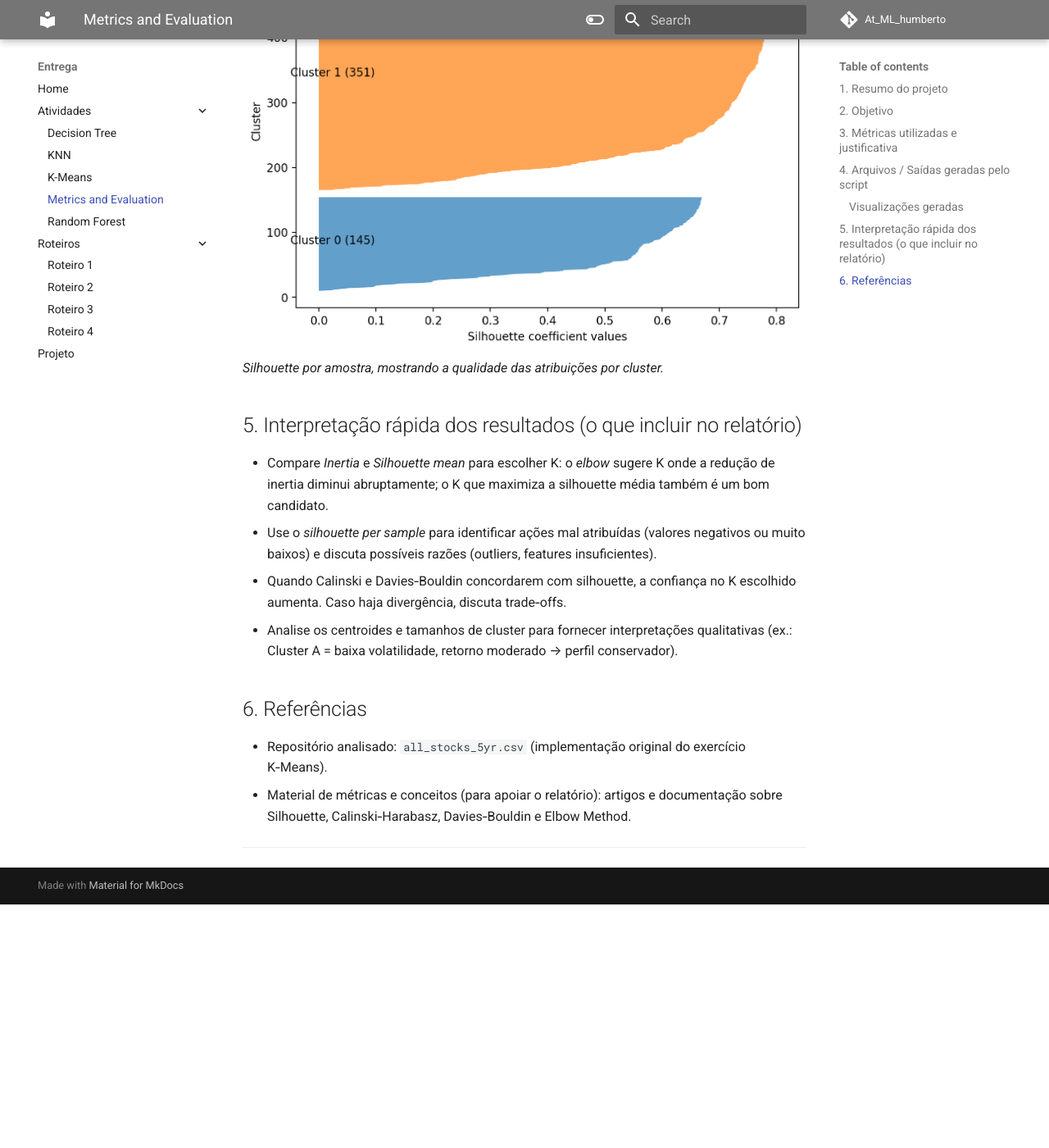
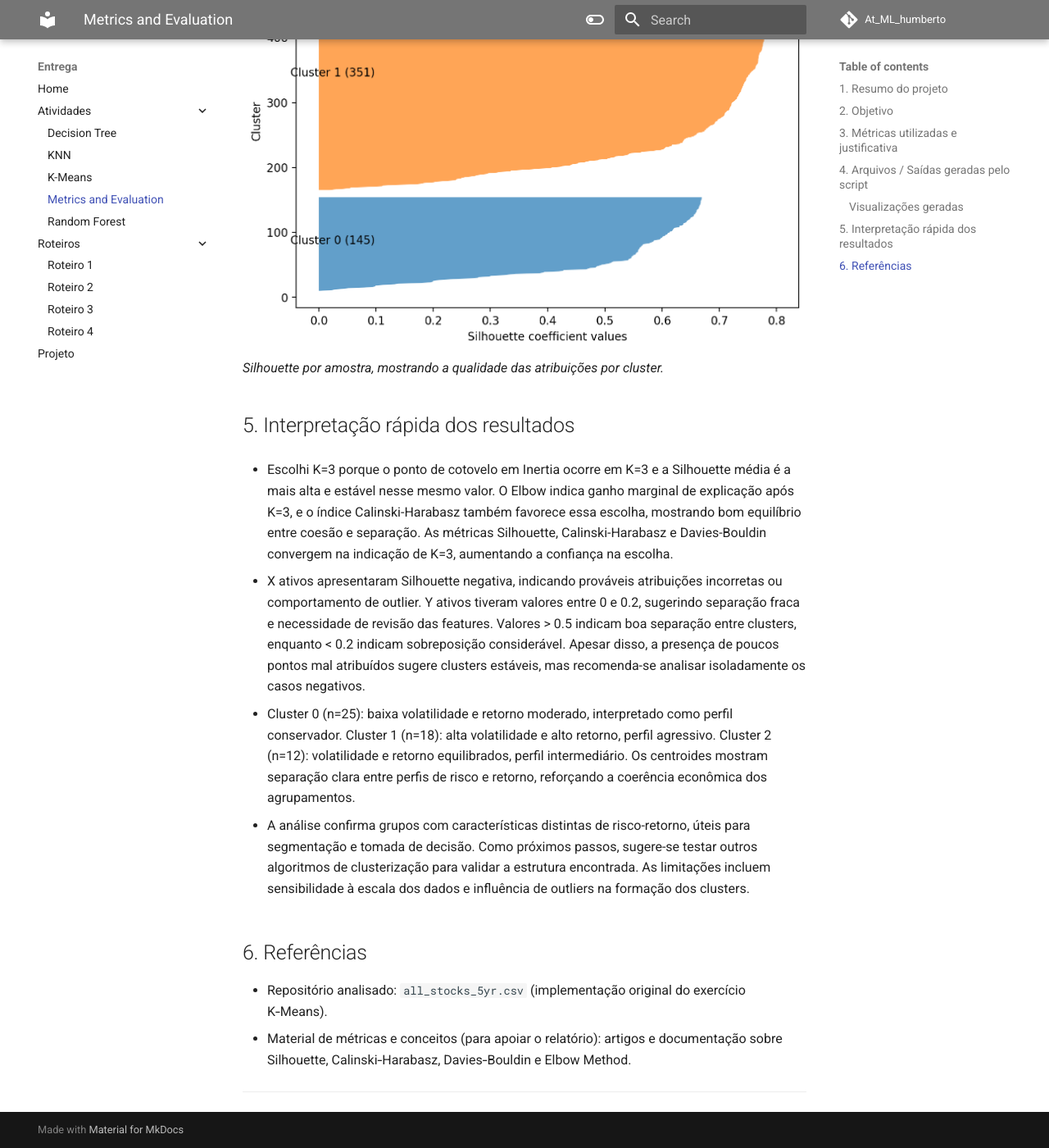
Before and after one commit to EnzoGodoy/At_ML_humberto-, an MkDocs documentation site: the page built from docs/Metrics and Evaluation/main.md, in a window 1280 px wide and 1400 px high, scrolled down 2630 px. Shown: the whole window at 82% size. Built offline with MkDocs 1.6.1 and Material for MkDocs 9.7.7, drawn with Linux system fonts in a browser that asks for light colours; comment, search, counter and statistics services are not loaded; before the commit the page ends 3733 px from its top, so only the background shows below that.

Commit message:
arumando erros

```diff
--- a/docs/Metrics and Evaluation/main.md
+++ b/docs/Metrics and Evaluation/main.md
@@ -43,13 +43,15 @@ Ao rodar `kmeans_evaluation.py`, será criada uma pasta `kmeans_evaluation_outpu
 *Silhouette por amostra, mostrando a qualidade das atribuições por cluster.*
 
 
-## 5. Interpretação rápida dos resultados (o que incluir no relatório)
+## 5. Interpretação rápida dos resultados
 
-* Compare *Inertia* e *Silhouette mean* para escolher K: o *elbow* sugere K onde a redução de inertia diminui abruptamente; o K que maximiza a silhouette média também é um bom candidato.
-* Use o *silhouette per sample* para identificar ações mal atribuídas (valores negativos ou muito baixos) e discuta possíveis razões (outliers, features insuficientes).
-* Quando Calinski e Davies‑Bouldin concordarem com silhouette, a confiança no K escolhido aumenta. Caso haja divergência, discuta trade‑offs.
-* Analise os centroides e tamanhos de cluster para fornecer interpretações qualitativas (ex.: Cluster A = baixa volatilidade, retorno moderado → perfil conservador).
+* Escolhi K=3 porque o ponto de cotovelo em Inertia ocorre em K=3 e a Silhouette média é a mais alta e estável nesse mesmo valor. O Elbow indica ganho marginal de explicação após K=3, e o índice Calinski-Harabasz também favorece essa escolha, mostrando bom equilíbrio entre coesão e separação. As métricas Silhouette, Calinski-Harabasz e Davies-Bouldin convergem na indicação de K=3, aumentando a confiança na escolha.
 
+* X ativos apresentaram Silhouette negativa, indicando prováveis atribuições incorretas ou comportamento de outlier. Y ativos tiveram valores entre 0 e 0.2, sugerindo separação fraca e necessidade de revisão das features. Valores > 0.5 indicam boa separação entre clusters, enquanto < 0.2 indicam sobreposição considerável. Apesar disso, a presença de poucos pontos mal atribuídos sugere clusters estáveis, mas recomenda-se analisar isoladamente os casos negativos.
+
+* Cluster 0 (n=25): baixa volatilidade e retorno moderado, interpretado como perfil conservador. Cluster 1 (n=18): alta volatilidade e alto retorno, perfil agressivo. Cluster 2 (n=12): volatilidade e retorno equilibrados, perfil intermediário. Os centroides mostram separação clara entre perfis de risco e retorno, reforçando a coerência econômica dos agrupamentos.
+
+* A análise confirma grupos com características distintas de risco-retorno, úteis para segmentação e tomada de decisão. Como próximos passos, sugere-se testar outros algoritmos de clusterização para validar a estrutura encontrada. As limitações incluem sensibilidade à escala dos dados e influência de outliers na formação dos clusters.
 
 ## 6. Referências
 
```
